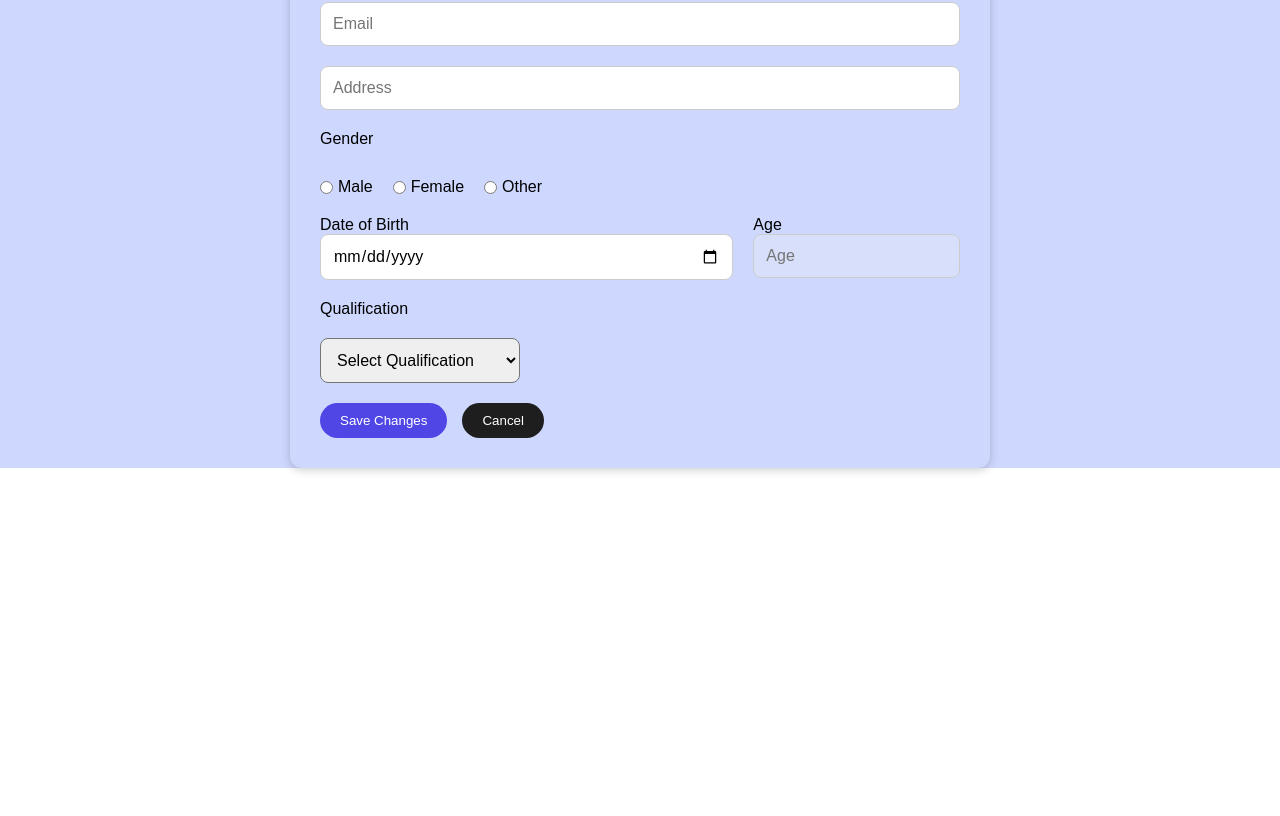
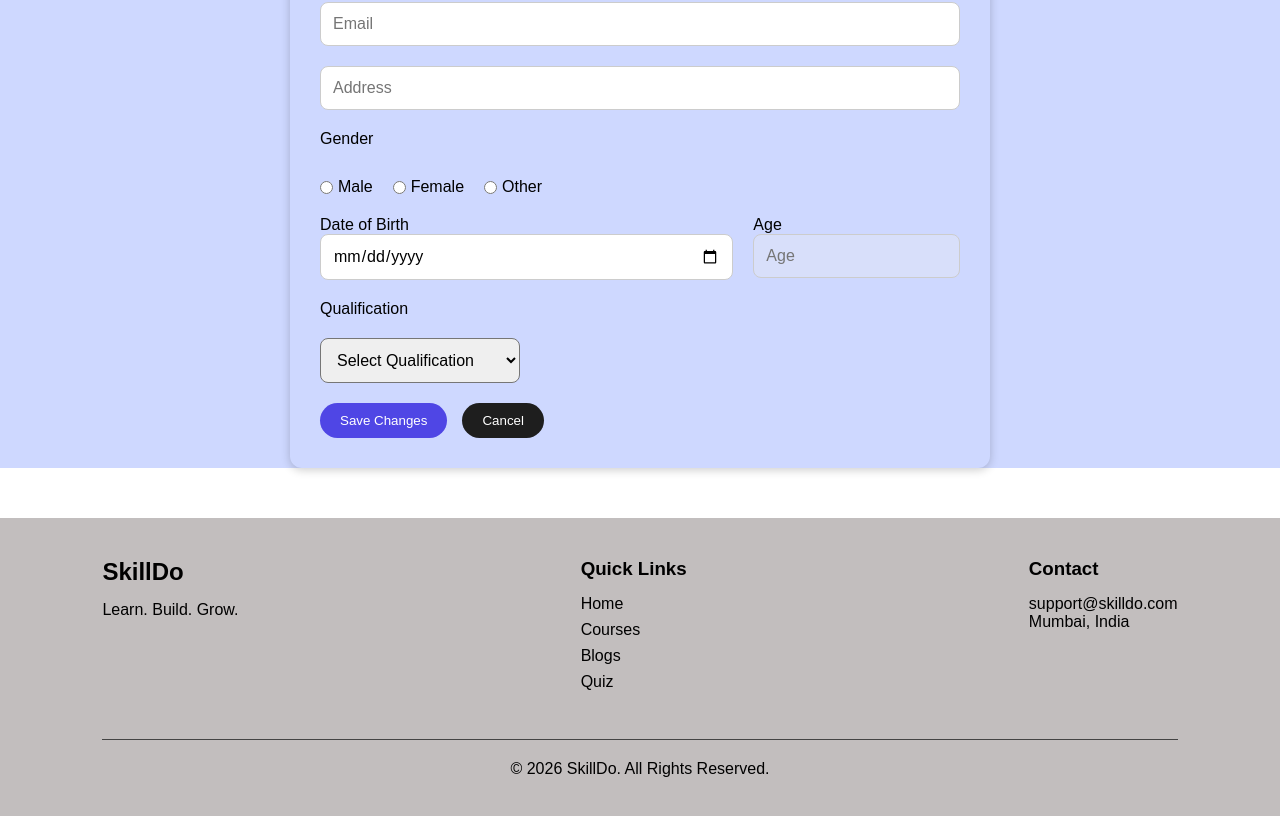
Before and after one commit to Vrushalipatil990/e_learnings_platform, a React (Vite) app: page /edit-profile in a window 1280 px wide. Shown: the part 456-1272 px from the top of the page. Before the commit the page ends 974 px from the top, so only its background shows below. Built offline with nearby package versions, Linux system fonts and the light colour scheme.

Commit message:
Footer added

```diff
--- a/src/App.jsx
+++ b/src/App.jsx
@@ -1,6 +1,7 @@
 import{BrowserRouter,Routes,Route} from "react-router-dom";
 import React, { useEffect, useState } from "react";
 import NavBar from "./components/NavBar";
+import Footer from "./components/Footer";
 import Home from "./pages/Home";
 import Profile from "./pages/Profile";
 import EditProfile from "./pages/EditProfile";
@@ -22,7 +23,9 @@ const App = () => {
         <Route path="/edit-profile" element={<EditProfile />} />
 
       </Routes>
+
     </div>
+      <Footer theme={theme} />
   </BrowserRouter>
 );
 }
--- /dev/null
+++ b/src/components/Footer.css
@@ -0,0 +1,46 @@
+.footer{
+    background:#1e1e1e;
+    color:rgb(0, 0, 0);
+
+    display:flex;
+    justify-content:space-between;
+    flex-wrap:wrap;
+    background-color:rgb(194, 190, 190);
+    padding:40px 8%;
+
+}
+
+.footer-section{
+    margin-bottom:20px;
+}
+
+.footer-section h2,
+.footer-section h3{
+    margin-bottom:15px;
+}
+
+.footer-section ul{
+    list-style:none;
+    padding:0;
+}
+
+.footer-section ul li{
+    margin-bottom:8px;
+    cursor:pointer;
+}
+
+.footer-section ul li:hover{
+    color:#4f46e5;
+}
+
+.footer-bottom{
+    width:100%;
+    text-align:center;
+    border-top:1px solid #444;
+    margin-top:20px;
+    padding-top:20px;
+}
+.footer.dark{
+    background:#111;
+    color:white;
+}
--- /dev/null
+++ b/src/components/Footer.jsx
@@ -0,0 +1,38 @@
+import "./Footer.css";
+import "./Footer.css";
+
+function Footer({ theme }) {
+  return (
+    <footer className={`footer ${theme}`}>
+
+
+      <div className="footer-section">
+        <h2>SkillDo</h2>
+        <p>Learn. Build. Grow.</p>
+      </div>
+
+      <div className="footer-section">
+        <h3>Quick Links</h3>
+        <ul>
+          <li>Home</li>
+          <li>Courses</li>
+          <li>Blogs</li>
+          <li>Quiz</li>
+        </ul>
+      </div>
+
+      <div className="footer-section">
+        <h3>Contact</h3>
+        <p>support@skilldo.com</p>
+        <p>Mumbai, India</p>
+      </div>
+
+      <div className="footer-bottom">
+        <p>© 2026 SkillDo. All Rights Reserved.</p>
+      </div>
+
+    </footer>
+  );
+}
+
+export default Footer;
--- a/src/pages/Profile.jsx
+++ b/src/pages/Profile.jsx
@@ -3,6 +3,7 @@ import { Link } from "react-router-dom";
 import pro_pic from "../assets/temparary_profile_picture.png";
 function Profile() {
   return (
+    <>
     <div className="profile-container">
 
     <img src={pro_pic} alt="Profile" className="profile-pic" />
@@ -22,6 +23,7 @@ function Profile() {
       </div>
 
     </div>
+    </>
   );
 }
 
--- a/src/pages/home.jsx
+++ b/src/pages/home.jsx
@@ -1,9 +1,12 @@
-const Home = () => {
+
+
+function Home() {
   return (
-    <div>
-      <h1 >Home Page</h1>
-    </div>
+    <>
+      <h1>Home Page</h1>
+
+    </>
   );
-};
+}
 
 export default Home;
```
